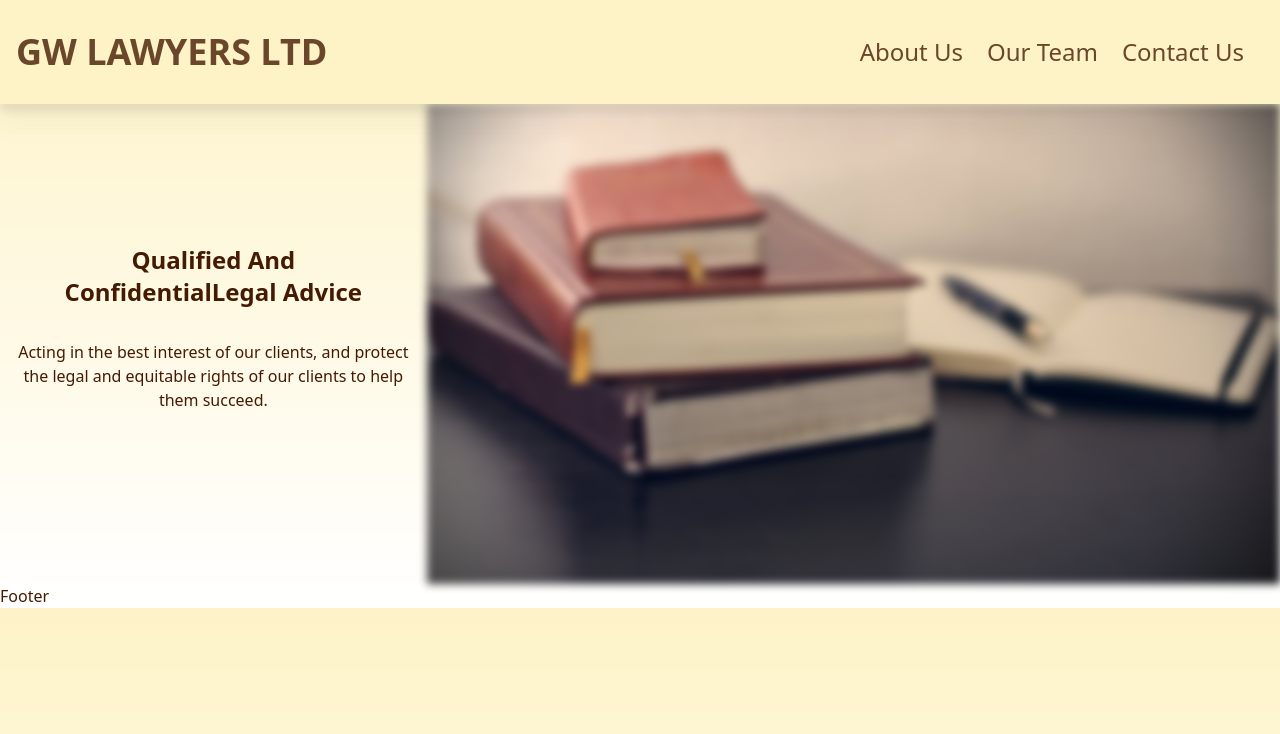
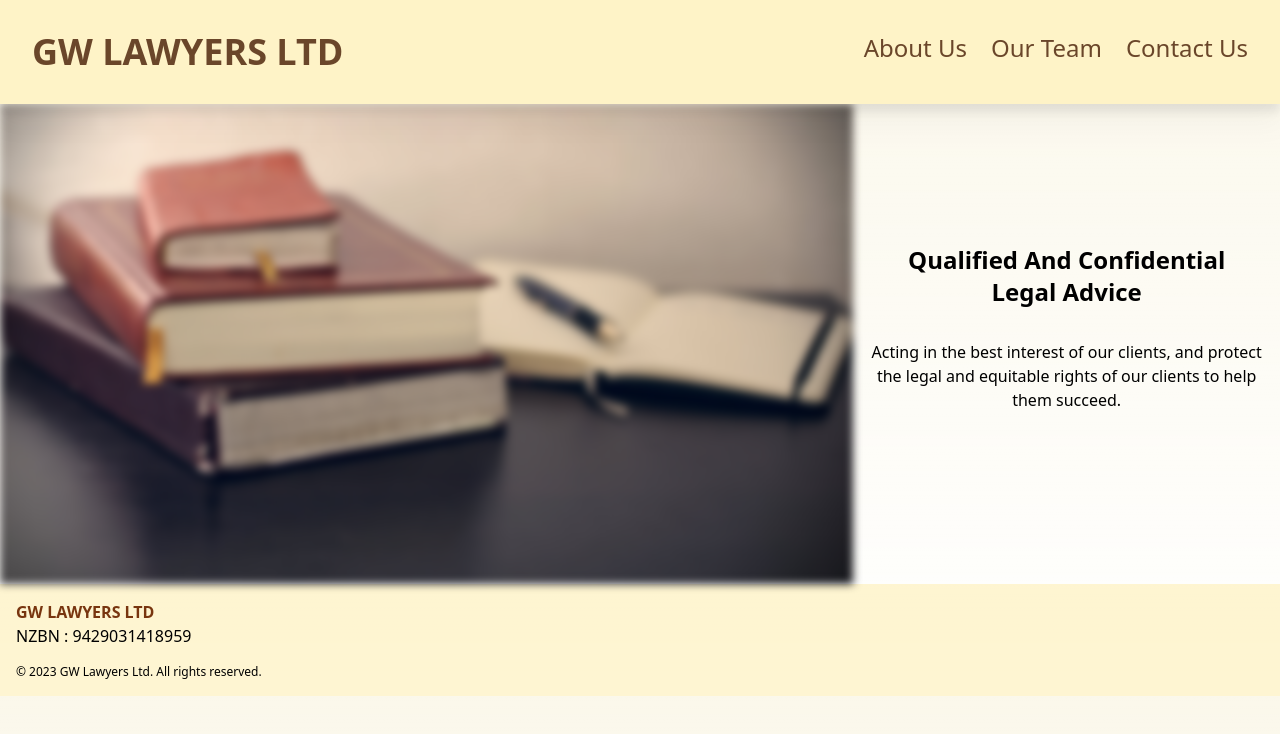
Before and after one commit to ian-jl-chua/gw-lawyers-ltd, a Next.js app: page / in a window 1280 px wide. Shown: the top 734 px of the page. Built offline with nearby package versions, Linux system fonts and the light colour scheme.

Commit message:
made adjustments to media sizing for Nav and About page

```diff
--- a/src/app/about/page.tsx
+++ b/src/app/about/page.tsx
@@ -1,16 +1,16 @@
 export default function About() {
   return (
-    <section className="py-8 px-4 dark:text-amber-50 lg:px-8">
+    <section className="py-8 px-4 text-amber-950 dark:bg-gradient-to-b from-amber-950 dark:text-amber-50 lg:px-8">
       <h2 className="pt-2 pb-8 text-center text-2xl font-bold">
         About GW Lawyers Ltd
       </h2>
-      <p className="pb-10 leading-7 md:px-8">
+      <p className="pb-10 px-4 leading-7 md:px-8">
         GW Lawyers Limited is a humble law firm based in New Lynn. We are
         incorporated under the Lawyers and Conveyancer Act 2006 and the
         Companies Act 1993. We aim to provide <b>low price</b> and <b>high quality</b> Legal services.
       </p>
-      <p className="md:px-8">Our legal services include:</p>
-      <div className="px-4 pt-2 pb-10 md:px-12">
+      <p className="px-4 md:px-8">Our legal services include:</p>
+      <div className="px-8 pt-2 pb-10 md:px-12">
         <ul className="list-inside list-disc leading-9">
           <li>
             Property Law &#40;Purchase and Sale of Residential and Commercial
@@ -34,7 +34,7 @@ export default function About() {
           </li>
         </ul>
       </div>
-      <p className="leading-7 pb-10 md:px-8">
+      <p className="px-4 leading-7 pb-10 md:px-8">
         We act in the best interest of our clients and value the relationship
         between our clients and us. We respect our clients and understand
         wholeheartedly that it is our clients who provide us with this
--- a/src/app/components/Footer.tsx
+++ b/src/app/components/Footer.tsx
@@ -1,3 +1,21 @@
+import Link from 'next/link'
+
 export default function Footer() {
-  return <footer>Footer</footer>
+  const thisYear = new Date()
+  return (
+    <footer className="p-4 bg-amber-100/80 dark:bg-stone-950">
+      <div className="grid pb-4">
+        <div>
+          <Link className="font-bold text-amber-900 dark:text-amber-100" href="/">
+            GW LAWYERS LTD
+          </Link>
+          <p>NZBN &#58; 9429031418959</p>
+        </div>
+        <div></div>
+      </div>
+      <p className="text-xs dark:text-amber-100/60">
+        &copy; {thisYear.getFullYear()} GW Lawyers Ltd. All rights reserved.
+      </p>
+    </footer>
+  )
 }
--- a/src/app/components/MainSection.tsx
+++ b/src/app/components/MainSection.tsx
@@ -4,17 +4,7 @@ import mainImg from 'public/main-img.jpg'
 export default function MainSection() {
   return (
     <section className="w-full grid grid-row-2 md:grid-cols-2 lg:grid-cols-3">
-      <div className="flex flex-col justify-center text-center p-4 dark:bg-gradient-to-b from-amber-950 to-stone-950 md:p-2 dark:text-amber-50">
-        <h2 className="py-8 text-2xl font-bold md:pt-0 ">
-          Qualified And Confidential
-          <span className="whitespace-nowrap">Legal Advice</span>
-        </h2>
-        <p className="pb-8 ">
-          Acting in the best interest of our clients, and protect the legal and
-          equitable rights of our clients to help them succeed.
-        </p>
-      </div>
-      <div className=" md:blur-sm lg:col-span-2">
+        <div className=" md:blur-sm lg:col-span-2">
         <Image
           className="mt-0 w-full h-min"
           src={mainImg}
@@ -22,6 +12,15 @@ export default function MainSection() {
           priority={true}
         />
       </div>
+      <div className="flex flex-col justify-center text-center p-4 dark:bg-gradient-to-b from-amber-950 to-stone-950 md:p-2 dark:text-amber-50">
+        <h2 className="py-8 text-2xl font-bold md:pt-0 ">
+          Qualified And Confidential <span className="whitespace-nowrap">Legal Advice</span>
+        </h2>
+        <p className="pb-8 ">
+          Acting in the best interest of our clients, and protect the legal and
+          equitable rights of our clients to help them succeed.
+        </p>
+      </div>
     </section>
   )
 }
--- a/src/app/components/Navbar.tsx
+++ b/src/app/components/Navbar.tsx
@@ -2,9 +2,9 @@ import Link from 'next/link'
 
 export default function Navbar() {
   return (
-    <nav className="bg-amber-100 dark:bg-yellow-950 p-4 sticky top-0 drop-shadow-xl z-10">
-      <div className="prose prose-xl mx-auto flex justify-between flex-col sm:flex-row">
-        <h1 className="text-4xl font-bold grid place-content-center mt-2 mb-8 sm:mb-0 sm:mt-0">
+    <nav className="bg-amber-100 dark:bg-yellow-950 p-4 sticky top-0 drop-shadow-xl z-10 md:p-8">
+      <div className="prose prose-md mx-auto flex justify-between flex-col md:flex-row">
+        <h1 className="text-4xl font-bold grid place-content-center mt-2 mb-8 md:mb-0 sm:mt-0">
           <Link
             href="/"
             className="text-amber-950/80 hover:text-amber-950 no-underline dark:text-amber-100/80 dark:hover:text-amber-100 whitespace-nowrap "
@@ -12,7 +12,7 @@ export default function Navbar() {
             GW LAWYERS LTD
           </Link>
         </h1>
-        <div className="flex flex-row justify-between align-middle gap-6 text-1xl sm:text-center sm:justify-center sm:p-5 sm:text-2xl">
+        <div className="flex flex-row justify-between align-middle gap-6 text-xl sm:text-center md:justify-center  md:text-2xl">
           <Link
             href="/about"
             className="text-amber-950/80 hover:text-amber-950 no-underline dark:text-amber-100/80 dark:hover:text-amber-100 "
--- a/src/app/contact/page.tsx
+++ b/src/app/contact/page.tsx
@@ -1,5 +1,11 @@
 export default function Contact() {
   return (
-    <div>page</div>
+    <div className="flex justify-center ">
+      <iframe
+        width={500}
+        height={500}
+        src="http://maps.google.co.nz/maps?f=q&amp;source=s_q&amp;hl=en&amp;geocode=&amp;q=37+Totara+Avenue,+New+Lynn,+Auckland&amp;sll=-36.909573,174.68202&amp;sspn=0.011821,0.019205&amp;ie=UTF8&amp;hq=&amp;hnear=37+Totara+Ave,+New+Lynn+0600,+Auckland&amp;z=14&amp;ll=-36.909573,174.68202&amp;output=embed"
+      ></iframe>
+    </div>
   )
 }
--- a/src/app/globals.css
+++ b/src/app/globals.css
@@ -4,7 +4,7 @@
 
 :root {
   --foreground-rgb: 0, 0, 0;
-  --background-start-rgb: 214, 219, 220;
+  --background-start-rgb: 251, 248, 235;
   --background-end-rgb: 255, 255, 255;
 }
 
--- a/src/app/layout.tsx
+++ b/src/app/layout.tsx
@@ -15,7 +15,7 @@ export default function RootLayout({
 }) {
   return (
     <html lang="en">
-      <body className="bg-amber-100 text-amber-950 dark:bg-amber-950 dark:text-amber-100">
+      <body className="">
         <Navbar />
         {children}
         <Footer/>
```
Also changed, not shown: public/george-wang.jpg (added).
